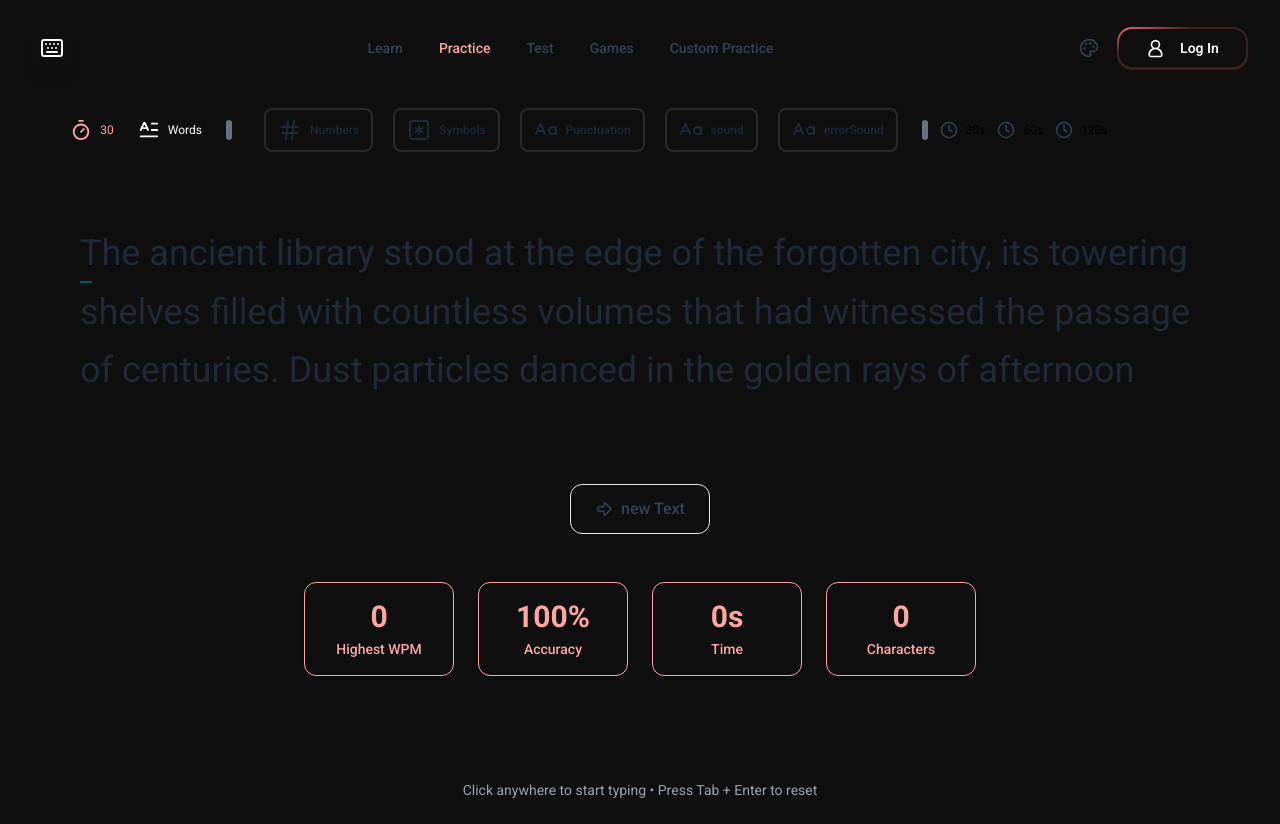
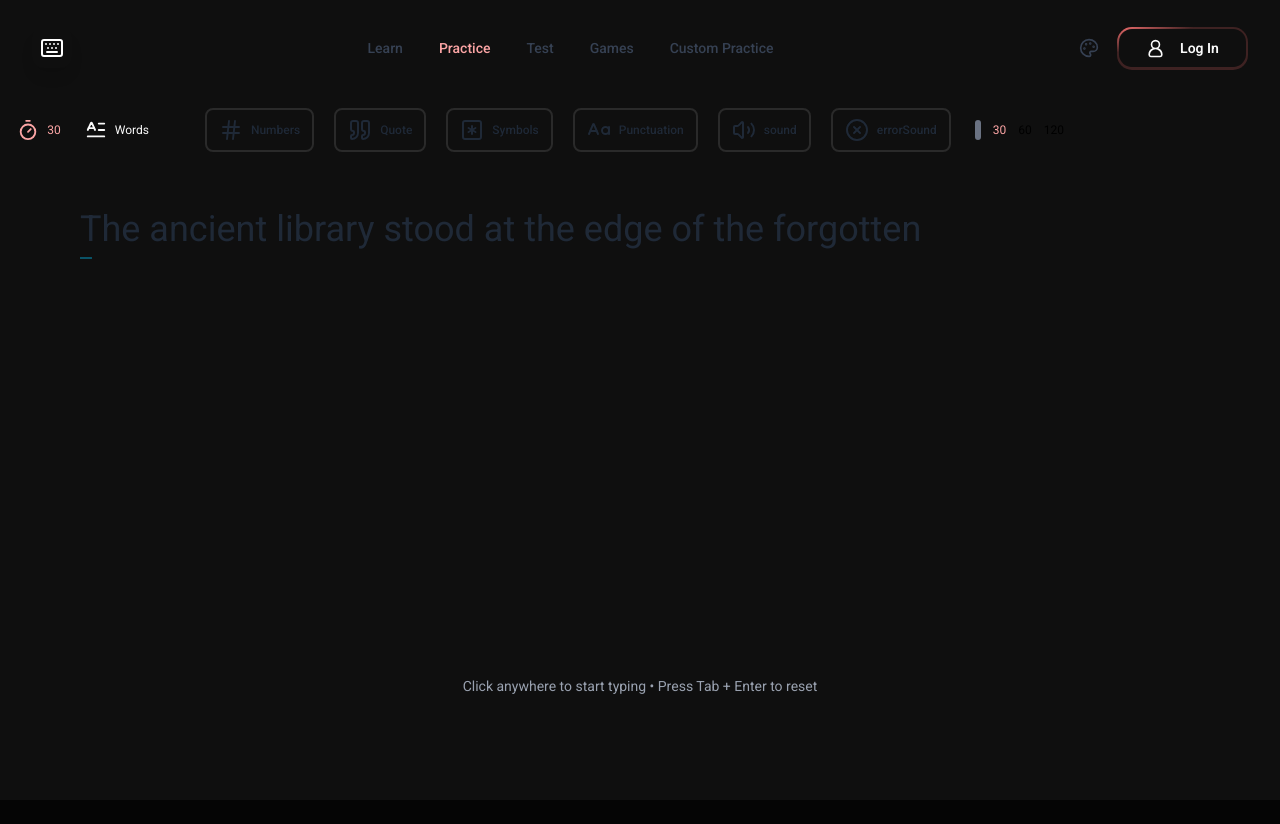
Before and after one commit to REDAELMBARKI/TypingIdeaMoneyTypeIdea, a React (Vite) app: page / in a window 1280 px wide. Both pictures are taken after a click on the button "30". After the commit the page ends 800 px from the top, so only its background shows below. Built offline with nearby package versions, Linux system fonts and the light colour scheme.

Commit message:
fixed params options and sound settings and set and get to localstorage fixed version

```diff
--- a/src/TypingMain.tsx
+++ b/src/TypingMain.tsx
@@ -1,7 +1,7 @@
 import React, { useState, useRef, useEffect, useMemo } from "react";
 import useThemeHook from "./customHooks/useThemeHook";
 import Footer from "./partials/Footer";
-import States from "./partials/States";
+
 import Reseter from "./partials/Reseter";
 import { textRender } from "./functions/textRender";
 import useCharacterDeleteHook from "./customHooks/useCharacterDeleteHook";
@@ -23,7 +23,7 @@ import useTypingWatcher from "./customHooks/useTypingWatcher";
 import useErrorTypingSound from "./customHooks/useErrorTypingSound";
 import useSpaceJump from "./customHooks/useSpaceJump";
 import useWindowResize from "./customHooks/useWindowResize";
-import NextText from "./partials/NextText";
+
 import TypingBoardControls from "./components/TypingBoardControls";
 import { ElapsedTimeHandler } from "./functions/elapsedTimeHandler";
 import useSessionTimerCountDown from "./customHooks/useSessionTimerCountDown";
@@ -36,20 +36,14 @@ import { sampleTexts } from "./data/texts";
 import useTextRawsSlicer from "./customHooks/useTextRawsSlicer";
 import useLine3Listener from "./customHooks/useLine3Listener";
 import useColoringEffect from "./customHooks/useColoringEffect";
+import usePersistantSelectedSessionParams from "./customHooks/usePersistantSelectedSessionParams";
+import { lasyErrorSoundStoredState, lasySoundStoredState, lazyLoadedSelectedTime, lazyLoadedSessionWordsCount } from "./functions/lazyLoadedSessionData";
 // import useCharacterDeleteHookV2 from "./customHooks/useCharacterDeleteHook2";
 
 // import useSessionReplay from "./customHooks/useSessionReplay";
 
-// import TypingResults from "./modals/TypingResults";
 
-const lasySoundStoredState = () =>
-  JSON.parse(localStorage.getItem("parameters") ?? `[]`).includes(
-    "sound".toLowerCase()
-  );
-const lasyErrorSoundStoredState = () =>
-  JSON.parse(localStorage.getItem("parameters") ?? `[]`).includes(
-    "errorSound".toLowerCase()
-  );
+
 
 const TypingApp: React.FC = () => {
   // +++++++++++++++++++++++++++++++++++++++++++++++++++++++++++++++++++++++++++++++++++++++++++++++++++++++++++++++++++++++++++++++++++++++++++++++++++++++++++++++
@@ -59,7 +53,7 @@ const TypingApp: React.FC = () => {
   // the text sliced index where the text will be sliced from (the text starts from this index )
   const [textSliceStartIndex] = useState<number>(0);
   // current text state 15 words to be genrated at the first time (the text ends in this index)
-  const [sessionWordsCount, setSessionWordsCount] = useState<number>(50);
+  const [sessionWordsCount, setSessionWordsCount] = useState<number>(lazyLoadedSessionWordsCount);
 
   const [dynamicTextRange, setDynamicTextRange] = useState<number>(0); // the words count that can fit in the container raws
 
@@ -88,9 +82,9 @@ const TypingApp: React.FC = () => {
 
   const [isCapsOn, setIsCapsOn] = useState<boolean>(false);
   // select time fo session typing
-  const [selectedTime, setSelectedTime] = useState<number>(30);
+  const [selectedTime, setSelectedTime] = useState<number>(lazyLoadedSelectedTime);
   // time elased or count down realstate
-  const [elapsedTime, setElapsedTime] = useState<number>(selectedTime);
+  const [elapsedTime, setElapsedTime] = useState<number>(lazyLoadedSelectedTime);
   // typign begin listener
   const [isTypingStarted, setIsTypingStarted] = useState(false);
   // typing mode (words | time )
@@ -145,6 +139,14 @@ const TypingApp: React.FC = () => {
 
   // words count of the chars in every first line
   const firstRowLastIndexRef = useRef<number>(0)
+
+  // did mount for skipping the initial effect render
+
+  const didMountsessionWordsCount = useRef(false);
+  const didMountSelectedTime= useRef(false);
+
+
+
   // theme state
   const { currentTheme } = useThemeHook();
   // +++++++++++++++++++++++++++++++++++++++++++++++++++++++++++++++++++++++++++++++++++++++++++++++++++++++++++++++++++++++++++++++++++++++++++++++++++++++++++++++
@@ -201,6 +203,10 @@ useEffect(() => {
   }, [sessionWordsCount]);
 
 
+  // session's selected time and words count persistance
+  usePersistantSelectedSessionParams({sessionWordsCount , selectedTime , didMountsessionWordsCount , didMountSelectedTime })
+
+
 // coloring effect
 useColoringEffect({
   currentTheme,
@@ -245,6 +251,12 @@ useColoringEffect({
     }
   }, [isFocuceOnText]);
 
+
+
+  useEffect(() => {
+
+    // console.log('isTypingEnds' , isTypingEnds)
+  }, [isTypingEnds]); ;
   // +++++++++++++++++++++++++++++++++++++++++++++++++++++++++++++++++++++++++++++++++++++++++++++++++++++++++++++++++++++++++++++++++++++++++++++++++++++++++++++++
   //++++++++++++++++++++++++++++++++++++++++++++++++++++++++++++++++++++++++++hooks++++++++++++++++++++++++++++++++++++++++++++++++++++++++++++++++++++++++
   //++++++++++++++++++++++++++++++++++++++++++++++++++++++++++++++++++++++++++++++++++++++++++++++++++++++++++++++++++++++++++++++++++++++++++++++++++++++++++++++++++  \
@@ -321,6 +333,7 @@ useColoringEffect({
 
   // jumps to next word in space clicking (before the current word ends)
   useSpaceJump({
+    setIsTypingEnds ,
     inputValue,
     currentLetter,
     currentText,
@@ -383,6 +396,7 @@ useColoringEffect({
     setTrachWord,
     setTypedWordsAmount,
   });
+
 
 
   // audio player
@@ -455,8 +469,10 @@ useColoringEffect({
           {/* chow controlls only if we dont type any more line 1000 no keydown */}
 
           {!isFocuceOnText && (
-            <section className="opacity-0 animate-appear-smooth">
+            <section className="opacity-0 animate-appear-smooth  ">
               <TypingBoardControls
+
+                sessionWordsCount={sessionWordsCount}
                 setIsNormalTypingSoundEnabled={setIsNormalTypingSoundEnabled}
                 setIsErrorSoundEnabled={setIsErrorSoundEnabled}
                 setSessionWordsCount={setSessionWordsCount}
@@ -495,7 +511,7 @@ useColoringEffect({
               </div>
             ) : (
                 <div
-                className={`px-4 py-2 rounded-lg text-white font-bold  cursor-default select-none  text-center w-[4em]`}
+                  className={`px-4 py-2 rounded-lg text-white font-bold  cursor-default select-none  text-center w-[4em]   right-4`}
                   style={{ color: currentTheme.buttonSecondary }}
                 >
                   {/*  (currentText.split(' ').length - 1)  i used lenth -1 cuz we an extra char at the end empty space cuz of the space we add in the ext */}
@@ -506,12 +522,15 @@ useColoringEffect({
             )}
 
             <div
-              className="mx-w-full hitespace-normal break-words break-keep h-[180px]"
+              className="mx-w-full hitespace-normal break-words break-keep h-[180px] "
+
               ref={containerRef}
               style={{
                 textAlign: "start",
                 fontSize: `${fontSizeRef.current}px`,
                 overflowY: "hidden",
+                position : 'absolute',
+                top:'200px'
               }}
             >
               {/* // text render */}
@@ -576,7 +595,9 @@ useColoringEffect({
         />
 
         {/* Controls */}
-        <div className="flex items-center justify-center mt-8 space-x-4">
+        <div className="flex items-center justify-center mt-8 space-x-4 "
+         style={{ position: 'absolute'  , top : '400px'}}
+         >
           {!isFocuceOnText && (
             <section className="opacity-0 animate-appear-smooth flex gap-3">
               <Reseter
@@ -584,19 +605,28 @@ useColoringEffect({
                 currentTheme={currentTheme}
                 handleReset={handleReset}
               />
-              <NextText nextText={nextText} />
+
             </section>
           )}
         </div>
 
+
         {/* Stats Placeholder */}
+        {/* <div style={{ position: 'absolute'  , top : '500px'}}>
+
         {!isFocuceOnText && (
           <States wpmFinal={wpmFinal} currentTheme={currentTheme} />
         )}
+
+        </div> */}
+
       </main>
 
       {/* Footer */}
+      <footer style={{ position: 'absolute'  , bottom : '10%' , width: '100%'}}>
+
       <Footer />
+      </footer>
     </div>
   );
 };
--- a/src/components/TypingBoardControls.tsx
+++ b/src/components/TypingBoardControls.tsx
@@ -1,21 +1,22 @@
 import React, { useEffect, useState } from "react";
 import {
   Timer,
-
-  Clock,
   Hash,
   SquareAsteriskIcon,
   CaseSensitive,
   TextInitial,
-  ChartBar,
+  Volume2,
+  XCircle,
+  Quote,
 } from "lucide-react";
 import type { Mode, ThemeColors } from "../types/experementTyping";
 import ButtonExtraOption from "./ButtonExtraOption";
 import { isEqual } from "lodash";
+import useThemeHook from "../customHooks/useThemeHook";
+import { lazyLoadedSoundSettings, lazyLoadeStoredParams } from "../functions/lazyLoadedSessionData";
 
 
 interface TypingBoardControlsProps {
- selectedTime:number ;
   setSelectedTime:React.Dispatch<React.SetStateAction<number>>;
   isTypingStarted:boolean ;
   typingModeSelected :  Mode ;
@@ -25,14 +26,17 @@ interface TypingBoardControlsProps {
 
   setIsErrorSoundEnabled : React.Dispatch<React.SetStateAction<boolean>>
   setIsNormalTypingSoundEnabled : React.Dispatch<React.SetStateAction<boolean>>
+   sessionWordsCount : number ;
+   selectedTime:number ;
 }
 
-const lazyLoadeStoredParams  = () => JSON.parse(localStorage.getItem('parameters') ?? `[]`) ;
-export default function TypingBoardControls({setSessionWordsCount , setIsNormalTypingSoundEnabled , setIsErrorSoundEnabled  , currentTheme ,setTypingModeSelected,typingModeSelected  ,selectedTime , setSelectedTime}:TypingBoardControlsProps) {
+
+export default function TypingBoardControls({sessionWordsCount,setSessionWordsCount , setIsNormalTypingSoundEnabled , setIsErrorSoundEnabled  , currentTheme ,setTypingModeSelected,typingModeSelected  ,selectedTime , setSelectedTime}:TypingBoardControlsProps) {
 
   const [showTimes, setShowTimes] = useState(false);
   const [showWords,setShowWords] =  useState(false);
   const [selectedParameters , setSelectedParameters] = useState<string[]>(lazyLoadeStoredParams) ;
+  const [soundSettings , setSoundSettings] = useState<string[]>(lazyLoadedSoundSettings) ;
   const timesOpt = [30, 60, 120];
   const wordsOpt= [10,20,30,50];
 
@@ -47,6 +51,15 @@ export default function TypingBoardControls({setSessionWordsCount , setIsNormalT
       }
 
 
+   const  handleSoundSettingOption = (soundSet:string) => {
+
+           if(soundSettings.includes(soundSet)){
+              setSoundSettings(soundSettings.filter(soundOp => soundOp !== soundSet))
+              return ;
+           }
+          setSoundSettings([...soundSettings , soundSet.toLowerCase()])
+      }
+
 
       useEffect(() => {
       const   oldStoredParams : string[] =  JSON.parse(localStorage.getItem('parameters') ?? `[]`) ;
@@ -57,6 +70,18 @@ export default function TypingBoardControls({setSessionWordsCount , setIsNormalT
       }
 
       }, [selectedParameters]);
+
+
+
+     useEffect(() => {
+      const   oldSoundSettings: string[] =  JSON.parse(localStorage.getItem('soundSettings') ?? `[]`) ;
+
+      if(! isEqual(oldSoundSettings ,  soundSettings)) {
+
+        localStorage.setItem('soundSettings' , JSON.stringify(soundSettings)) ;
+      }
+
+      }, [soundSettings]);
 
 
   const NSoundHandler = ()=> setIsNormalTypingSoundEnabled(prev => !prev)  ;
@@ -75,7 +100,7 @@ export default function TypingBoardControls({setSessionWordsCount , setIsNormalT
             setShowTimes(!showTimes)
             setTypingModeSelected('time')
           }}
-          className="flex items-center gap-2 text-sm hover:scale-110 transition text-slate-700"
+          className="flex items-center gap-2 text-sm hover:scale-110 transition text-slate-700 cursor-pointer"
         >
           <Timer size={22} style={{color:typingModeSelected == "time" ? currentTheme.buttonHover : currentTheme.white}}   />
           <span className="text-xs  leading-none" style={{color:typingModeSelected == "time" ? currentTheme.buttonHover : currentTheme.white}} >{selectedTime}</span>
@@ -84,7 +109,7 @@ export default function TypingBoardControls({setSessionWordsCount , setIsNormalT
 
 
       {/* Words Mode (new button) first level has top label of typing mods */}
-      <button className="flex items-center gap-2 text-sm hover:scale-110 transition text-slate-700"
+      <button className="flex items-center gap-2 text-sm hover:scale-110 transition text-slate-700 cursor-pointer"
       onClick={()=> {
                       if(showTimes) setShowTimes(false) ;
                       setTypingModeSelected('words')
@@ -105,14 +130,15 @@ export default function TypingBoardControls({setSessionWordsCount , setIsNormalT
       {/* Other Functional Buttons // these are on the seconds level option or extra options  */}
       <div className="flex items-center gap-5 ml-2">
           <ButtonExtraOption  selectedParameters={selectedParameters}  handleParamOption={handleParamOption} label="Numbers" Icon={Hash} currentTheme={currentTheme} />
+          <ButtonExtraOption  selectedParameters={selectedParameters}  handleParamOption={handleParamOption} label="Quote" Icon={Quote} currentTheme={currentTheme} />
           <ButtonExtraOption  selectedParameters={selectedParameters}  handleParamOption={handleParamOption}  label="Symbols" Icon={SquareAsteriskIcon} currentTheme={currentTheme} />
           <ButtonExtraOption selectedParameters={selectedParameters}  handleParamOption={handleParamOption}  label="Punctuation" Icon={CaseSensitive} currentTheme={currentTheme} />
 
           {/* // sound buttons activation */}
           {/* normal sound */}
-          <ButtonExtraOption selectedParameters={selectedParameters} handleParamOption={handleParamOption} action={NSoundHandler} label="sound" Icon={CaseSensitive} currentTheme={currentTheme} />
+          <ButtonExtraOption  soundSettings={soundSettings} handleSoundSettingOption={handleSoundSettingOption} action={NSoundHandler} label="sound" Icon={Volume2} currentTheme={currentTheme} />
           {/* erro sound */}
-          <ButtonExtraOption selectedParameters={selectedParameters} handleParamOption={handleParamOption} action={ErrSoundHandler} label="errorSound" Icon={CaseSensitive} currentTheme={currentTheme} />
+          <ButtonExtraOption soundSettings={soundSettings} handleSoundSettingOption={handleSoundSettingOption} action={ErrSoundHandler} label="errorSound" Icon={XCircle} currentTheme={currentTheme} />
 
       </div>
 
@@ -127,8 +153,8 @@ export default function TypingBoardControls({setSessionWordsCount , setIsNormalT
 
         {
           typingModeSelected == 'time' ?
-           <ExpandedTimesOptionsList  optionsList={optionsList} showTimes={showTimes} setSelectedTime={setSelectedTime}  setShowTimes={setShowTimes}  />
-           : <ExpandedWordsCountOptionsList  optionsList={optionsList}  showWords={showWords} setShowWords={setShowWords} setSessionWordsCount={setSessionWordsCount}  />
+           <ExpandedTimesOptionsList  selectedTime={selectedTime}  optionsList={optionsList} showTimes={showTimes} setSelectedTime={setSelectedTime}  setShowTimes={setShowTimes}  />
+           : <ExpandedWordsCountOptionsList  sessionWordsCount={sessionWordsCount} optionsList={optionsList}  showWords={showWords} setShowWords={setShowWords} setSessionWordsCount={setSessionWordsCount}  />
         }
 
       </div>
@@ -143,13 +169,13 @@ interface expandedTimesOptionsProps {
   setSelectedTime:React.Dispatch<React.SetStateAction<number>>;
   setShowTimes: React.Dispatch<React.SetStateAction<boolean>> ;
   optionsList : number[];
-
+  selectedTime : number ;
 
 }
 
 
-const ExpandedTimesOptionsList = ({showTimes , setSelectedTime , setShowTimes , optionsList}:expandedTimesOptionsProps) => {
-
+const ExpandedTimesOptionsList = ({selectedTime , showTimes , setSelectedTime , setShowTimes , optionsList}:expandedTimesOptionsProps) => {
+  const {currentTheme} = useThemeHook();
   return (
      <div
           className={`flex items-center gap-3 overflow-hidden transition-all duration-500
@@ -170,10 +196,10 @@ const ExpandedTimesOptionsList = ({showTimes , setSelectedTime , setShowTimes ,
                 setShowTimes(false);
 
               }}
-              className="flex items-center gap-2 text-xs   hover:text-slate-700 transition"
+              style={selectedTime === option ? {color : currentTheme.buttonHover} : {}}
+              className="flex items-center gap-2 text-xs   hover:text-slate-700 transition cursor-pointer"
             >
-              <Clock size={18} className="text-slate-700" />
-              <span>{option}s</span>
+              <span>{option}</span>
             </button>
           ))}
         </div>
@@ -188,10 +214,10 @@ interface expandedWordsCountOptionsProps {
    setShowWords: React.Dispatch<React.SetStateAction<boolean>>
    optionsList : number[];
    setSessionWordsCount : React.Dispatch<React.SetStateAction<number>>
-
+   sessionWordsCount : number ;
 }
-const ExpandedWordsCountOptionsList = ({optionsList , showWords , setShowWords , setSessionWordsCount}:expandedWordsCountOptionsProps) => {
-
+const ExpandedWordsCountOptionsList = ({sessionWordsCount,optionsList , showWords , setShowWords , setSessionWordsCount}:expandedWordsCountOptionsProps) => {
+  const {currentTheme} = useThemeHook();
   return (
      <div
           className={`flex items-center gap-3 overflow-hidden transition-all duration-500 optionFade
@@ -211,9 +237,9 @@ const ExpandedWordsCountOptionsList = ({optionsList , showWords , setShowWords ,
                 setShowWords(false);
 
               }}
-              className="flex items-center gap-2 text-xs   hover:text-slate-700 transition"
+              style={sessionWordsCount === option ? {color : currentTheme.buttonHover} : {}}
+              className="flex items-center gap-2 text-xs   hover:text-slate-700 transition cursor-pointer"
             >
-              <ChartBar size={18} className="text-slate-700" />
               <span>{option}</span>
             </button>
           ))}
--- /dev/null
+++ b/src/customHooks/usePersistantSelectedSessionParams.ts
@@ -0,0 +1,34 @@
+import { useEffect } from "react";
+
+
+
+interface usePersistantSelectedSessionParamsProps {
+    sessionWordsCount?:number ;
+    selectedTime?:number ;
+    didMountsessionWordsCount : React.RefObject<boolean> ;
+    didMountSelectedTime : React.RefObject<boolean> ;
+}
+const usePersistantSelectedSessionParams = ({sessionWordsCount , selectedTime , didMountsessionWordsCount , didMountSelectedTime }:usePersistantSelectedSessionParamsProps) => {
+
+
+
+       useEffect(() => {
+    if(didMountsessionWordsCount.current) localStorage.setItem('sessionWordsCount' , JSON.stringify(sessionWordsCount)) ;
+    else{
+      didMountsessionWordsCount.current = true ;
+    }
+  }, [sessionWordsCount]);
+
+   useEffect(() => {
+    if(didMountSelectedTime.current) localStorage.setItem('selectedTimpo' , JSON.stringify(selectedTime)) ;
+    else{
+      didMountSelectedTime.current = true ;
+    }
+  }, [selectedTime]);
+
+
+
+}
+
+
+export default usePersistantSelectedSessionParams ;
--- a/src/customHooks/useSpaceJump.ts
+++ b/src/customHooks/useSpaceJump.ts
@@ -7,10 +7,11 @@ interface spaceJumpPropps {
    currentText :string ;
    setCurrentLetter: React.Dispatch<React.SetStateAction<currentLetterType>> ;
     setGlobalState: React.Dispatch<React.SetStateAction<globalStatetype>>
+    setIsTypingEnds: React.Dispatch<React.SetStateAction<boolean>>
 }
 
 
-const  useSpaceJump   = ({inputValue , currentLetter , currentText , setCurrentLetter , setGlobalState}:spaceJumpPropps) => {
+const  useSpaceJump   = ({inputValue , currentLetter , currentText , setCurrentLetter , setGlobalState,setIsTypingEnds}:spaceJumpPropps) => {
 
       useEffect(()=>{
 
@@ -46,7 +47,11 @@ const  useSpaceJump   = ({inputValue , currentLetter , currentText , setCurrentL
                 let wordEnd = currentLetter.index;
 
                 while(wordEnd > 0 && currentText[wordEnd + 1] !== ' ') {
-                wordEnd++;
+                        if(currentText[wordEnd + 1] === undefined){
+                            setIsTypingEnds(true) ;
+                            break ;
+                        }
+                        wordEnd++;
                 }
 
 
--- a/src/customHooks/useTypingEnd.ts
+++ b/src/customHooks/useTypingEnd.ts
@@ -12,11 +12,11 @@ const useTypingEnd = ({currentLetter , currentText , setIsTypingEnds}:typingEndP
     useEffect(()=>{
     // shows end typing model
 
-    if(currentLetter.index < currentText.length || currentText == "" ) return ;
 
+    if(currentLetter.index === 0 || currentLetter.index < currentText.length) return ;
     setIsTypingEnds(true) ;
 
-  },[currentLetter.index])
+  },[currentLetter.index , currentText , setIsTypingEnds]) ;
 
 
 }
--- /dev/null
+++ b/src/functions/lazyLoadedSessionData.ts
@@ -0,0 +1,30 @@
+
+
+
+
+
+    export const lasySoundStoredState = () =>
+      JSON.parse(localStorage.getItem("parameters") ?? `[]`).includes(
+        "sound".toLowerCase()
+      );
+    export const lasyErrorSoundStoredState = () =>
+      JSON.parse(localStorage.getItem("parameters") ?? `[]`).includes(
+        "errorSound".toLowerCase()
+      );
+
+    export const lazyLoadedSessionWordsCount = () => {
+        return JSON.parse(localStorage.getItem('sessionWordsCount') ?? '10') ;
+    }
+
+
+    export const lazyLoadedSelectedTime= () => {
+        return JSON.parse(localStorage.getItem('selectedTimpo') ?? '30') ;
+    }
+
+
+
+
+    export const lazyLoadeStoredParams  = () => JSON.parse(localStorage.getItem('parameters') ?? `[]`) ;
+
+
+    export const lazyLoadedSoundSettings = () => JSON.parse(localStorage.getItem('soundSettings') ?? `[]` ) ;
```
Also changed, not shown: src/components/ButtonExtraOption.tsx (+12 -5 lines). Lines whose indentation alone changed are shown as unchanged.
